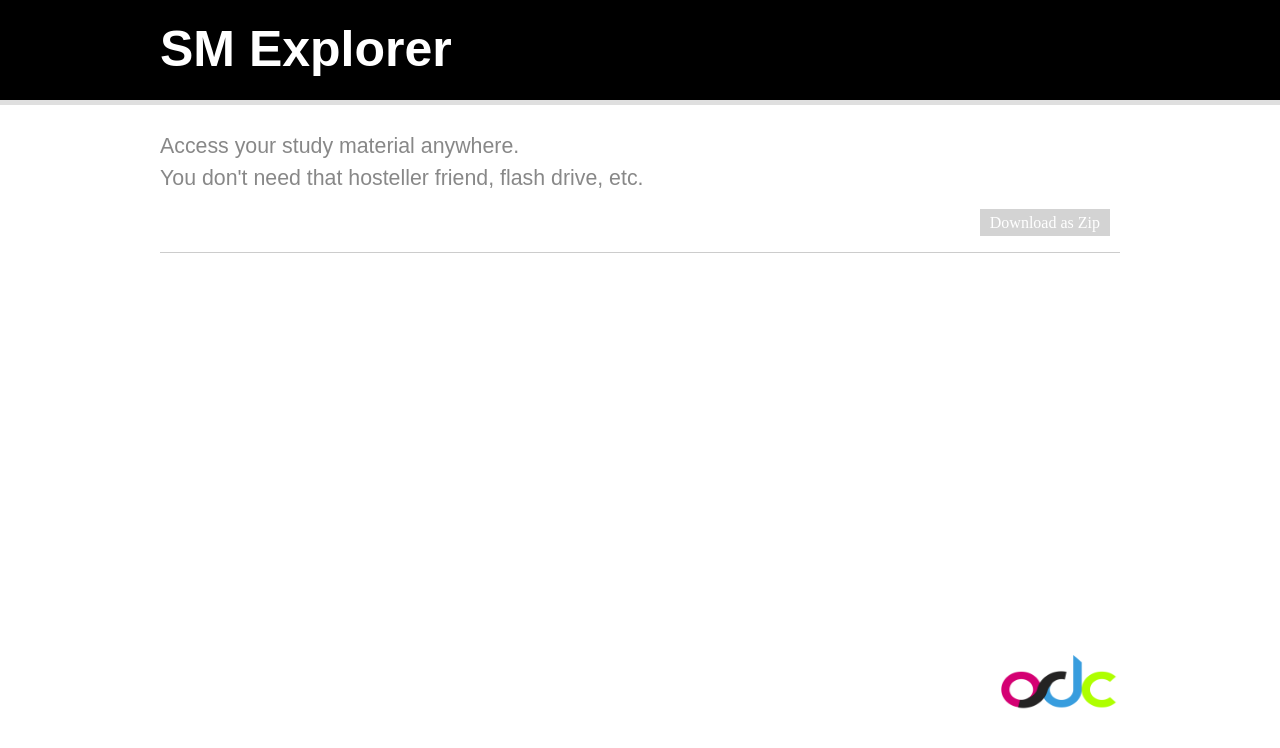
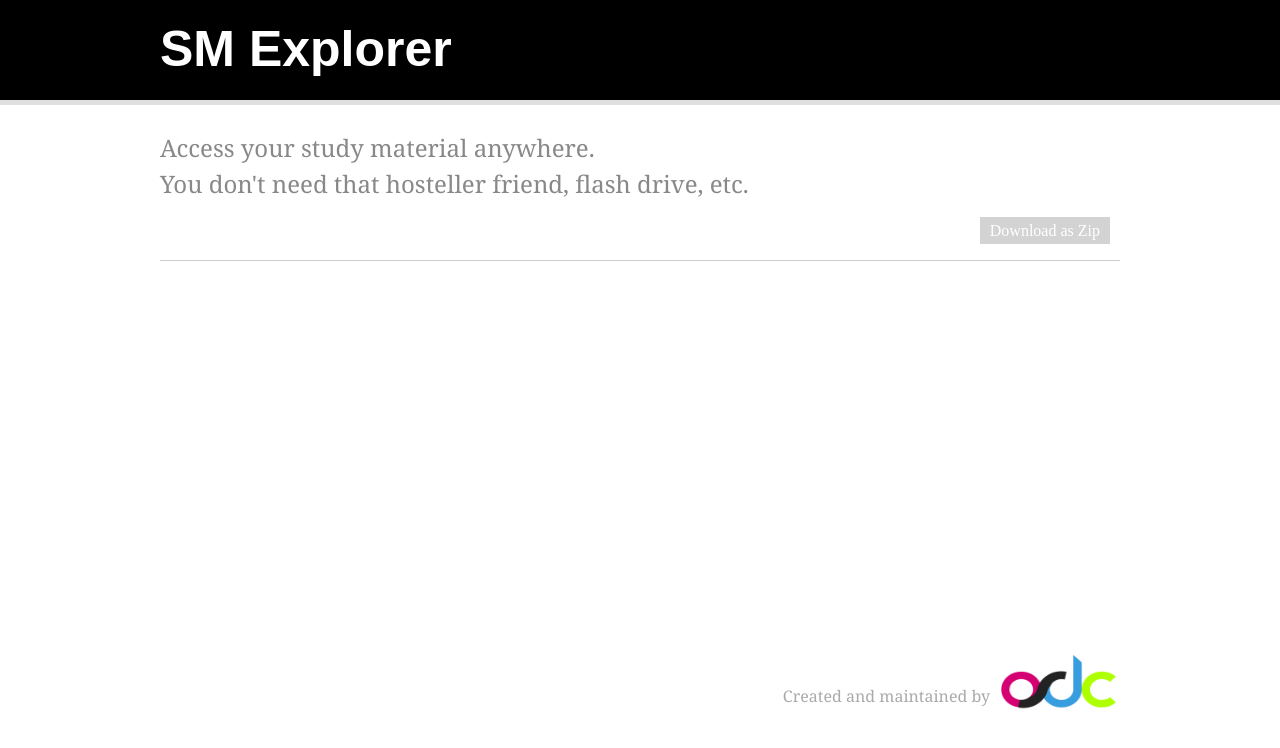
Before and after one commit to dash1291/smexplorer, a Django app: template explorer/templates/index.html in a window 1280 px wide. Shown: the top 748 px of the page. Run offline with Django 3.2, Linux system fonts and the light colour scheme; the template is opened without the code that fills it, so the values that code supplies are empty.

Commit message:
Fix fonts

```diff
--- a/static/css/directory.css
+++ b/static/css/directory.css
@@ -32,6 +32,7 @@
 	background: none !important;
 	text-align: center;
 	padding-top:115px;
+	font-family: 'Verdana'
 }
 
 .file-link, .dir-link {
@@ -69,6 +70,7 @@
 	background: none !important;
 	text-align: center;
 	padding-top:115px;
+	font-family: 'Verdana'
 }
 
 
@@ -118,3 +120,7 @@
 #directories-list {
 
 }
+
+#breadcrumb {
+	font-family: 'Verdana';
+}
--- a/static/css/style.css
+++ b/static/css/style.css
@@ -48,10 +48,10 @@ footer {
 
 #branding {
   margin: 25px 0px 20px 0px;
-  font-size: 16pt;
+  font-size: 18pt;
   line-height: 1.5em;
   color: #888;
-  font-family: Arial;
+  font-family: 'Georgia', sans-serif;
 }
 
 #head-logo {
@@ -103,3 +103,10 @@ background: lightGrey;
 .toolbox-item a:hover{
 background: grey;
 }
+
+#logo-legend {
+	float: right;
+	margin: 35px 10px;
+	color: #AAA;
+	font-family: 'Georgia';
+}
--- a/templates/base.html
+++ b/templates/base.html
@@ -35,8 +35,9 @@
 <div style="max-width: 960px; margin: 0 auto;">
     <footer>
       <a href="http://opensource.jiitu.org">
-        <img id="org-logo" src="{{ STATIC_URL }}images/org_logo.png"/>
+        <img id="org-logo" src="{{ STATIC_URL }}images/org_logo.png" alt="OSDC-logo"/>
       </a>
+      <span id="logo-legend">Created and maintained by</span>
       <div class="clearfix"/>
 		</footer>
 		</div>
```
